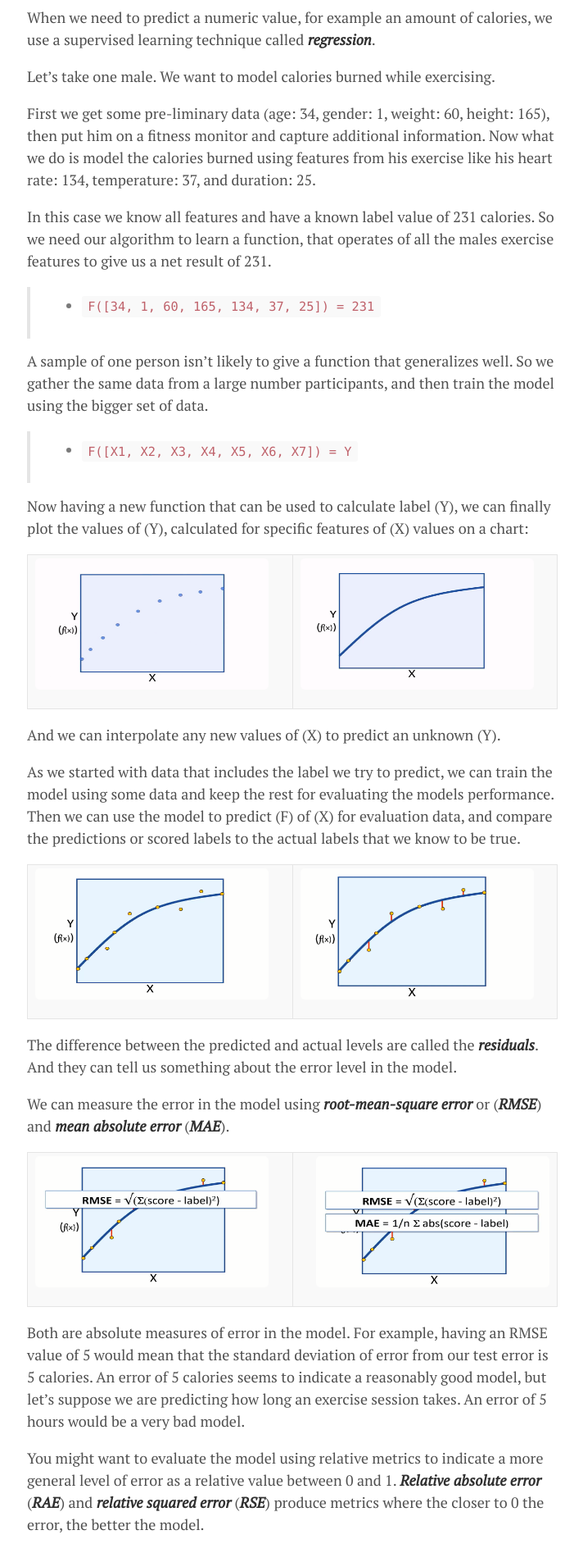
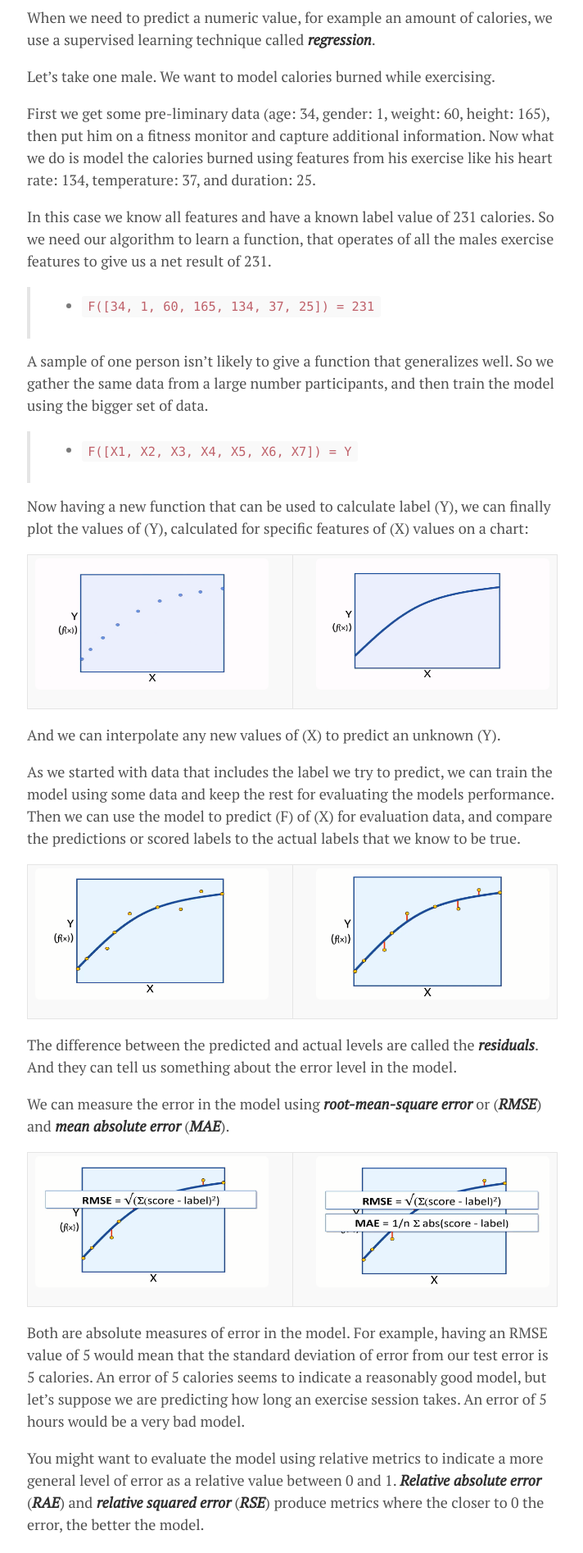
Before and after one commit to lgeurts/lgeurts.github.io, a Jekyll site: the page built from _posts/2018-06-29-artificial-intelligence-basics.md, in a window 1280 px wide. Shown: the part 2648-4542 px from the top of the page at 82% size, without its empty margins (283-995 px from the left). Built offline with Jekyll 4.4.1, drawn with Linux system fonts in a browser that asks for light colours; nearby versions of some CDN libraries.

Commit message:
Update 2018-06-29-artificial-intelligence-basics.md

```diff
--- a/_posts/2018-06-29-artificial-intelligence-basics.md
+++ b/_posts/2018-06-29-artificial-intelligence-basics.md
@@ -90,14 +90,14 @@
 Now having a new function that can be used to calculate label (Y), we can finally plot the values of (Y), calculated for specific features of (X) values on a chart:
 
 :-----------------:|:-----------------:
-<img src="/assets/artificial-intelligence/plotted-chart-1.png" align="center" width="285" height="160" alt=""> | <img src="/assets/artificial-intelligence/plotted-chart-2.png" align="center" width="285" height="160" alt="">
+<img src="/assets/artificial-intelligence/plotted-chart-1.png" align="left" width="285" height="160" alt=""> | <img src="/assets/artificial-intelligence/plotted-chart-2.png" align="right" width="285" height="160" alt="">
 
 And we can interpolate any new values of (X) to predict an unknown (Y).
 
 As we started with data that includes the label we try to predict, we can train the model using some data and keep the rest for evaluating the models performance. Then we can use the model to predict (F) of (X) for evaluation data, and compare the predictions or scored labels to the actual labels that we know to be true.
 
 :-----------------:|:-----------------:
-<img src="/assets/artificial-intelligence/plotted-chart-3.png" align="center" width="285" height="160" alt=""> | <img src="/assets/artificial-intelligence/plotted-chart-4.png" align="center" width="285" height="160" alt="">
+<img src="/assets/artificial-intelligence/plotted-chart-3.png" align="left" width="285" height="160" alt=""> | <img src="/assets/artificial-intelligence/plotted-chart-4.png" align="right" width="285" height="160" alt="">
 
 The difference between the predicted and actual levels are called the ***residuals***. And they can tell us something about the error level in the model.
 
```
